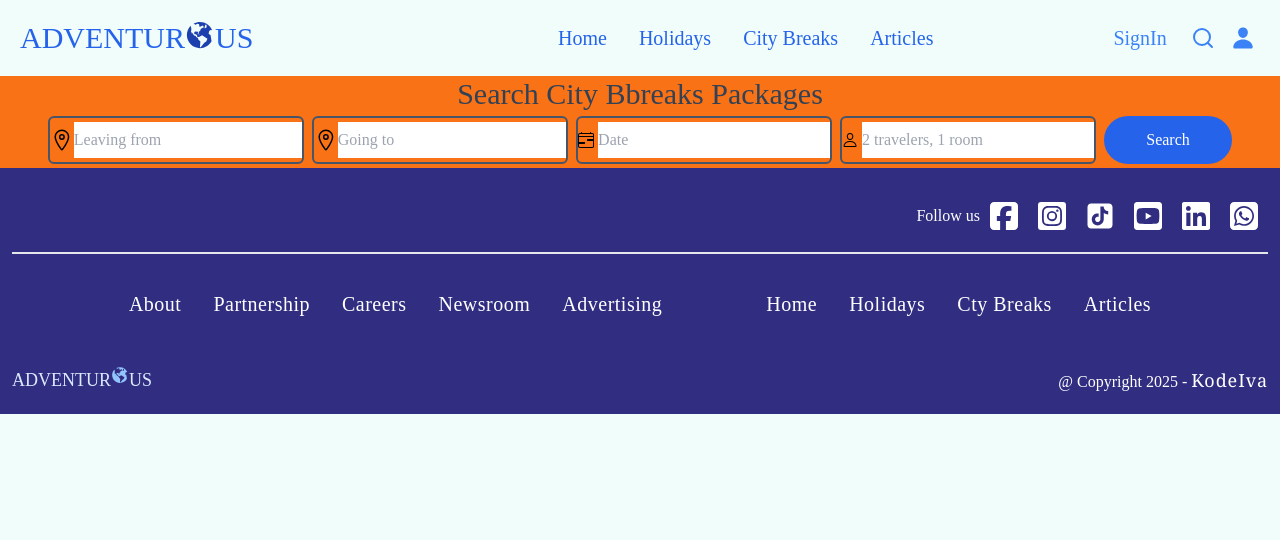
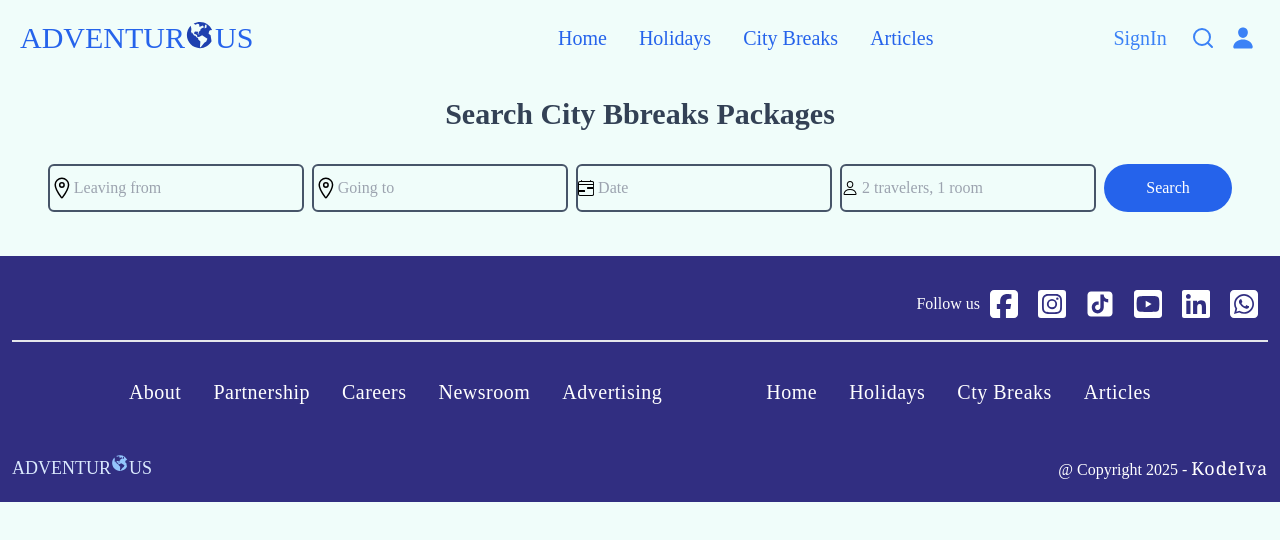
Before and after one commit to KodeIva/adventurous, a React (Create React App) app: page /city-breaks in a window 1280 px wide. Shown: the top 540 px of the page. Built offline with nearby package versions, Linux system fonts and the light colour scheme.

Commit message:
more styling added

```diff
--- a/src/pages/CityBreaks.jsx
+++ b/src/pages/CityBreaks.jsx
@@ -4,28 +4,28 @@ import { BsCalendar4Range } from "react-icons/bs";
 
 const CityBreaks = () => {
   return (
-    <section className='w-full h-auto lg:bg-yellow-300 xl:bg-orange-500'>
+    <section className='w-full h-auto'>
       <div className='flex flex-col justify-center items-center'>
-        <h2 className='text-2xl lg:text-3xl text-slate-700 font-medium'>Search City Bbreaks Packages</h2>
+        <h2 className='text-2xl my-5 lg:text-3xl text-slate-700 font-semibold'>Search City Bbreaks Packages</h2>
         <form action="" className='flex flex-col lg:flex-row'>
-          <label htmlFor="" className='flex justify-center items-center w-80 lg:w-56 xl:w-64  h-12 m-1 border-2 rounded-md border-slate-600'>
+          <label htmlFor="" className='flex justify-center items-center mt-3 w-80 lg:w-56 xl:w-64  h-12 m-1 border-2 rounded-md border-slate-600'>
             <IoLocationOutline className='text-3xl' />
-            <input type="text" className='h-9 w-72' placeholder='Leaving from' />
+            <input type="text" className='h-9 bg-transparent outline-none w-72' placeholder='Leaving from' />
           </label>
-          <label htmlFor="" className='flex justify-center items-center w-80 lg:w-56 xl:w-64 h-12 m-1 border-2 rounded-md border-slate-600'>
+          <label htmlFor="" className='flex justify-center items-center mt-3 w-80 lg:w-56 xl:w-64 h-12 m-1 border-2 rounded-md border-slate-600'>
             <IoLocationOutline className='text-3xl' />
-            <input type="text" className='h-9 w-72' placeholder='Going to' />
+            <input type="text" className='h-9 bg-transparent outline-none w-72' placeholder='Going to' />
           </label>
-          <label htmlFor="" className='flex justify-center items-center w-80 lg:w-56 xl:w-64 h-12 m-1 border-2 rounded-md border-slate-600'>
+          <label htmlFor="" className='flex justify-center items-center mt-3 w-80 lg:w-56 xl:w-64 h-12 m-1 border-2 rounded-md border-slate-600'>
             <BsCalendar4Range className='text-2xl pr-1' />
-            <input type="calendar" className='h-9 w-72' placeholder='Date' />
+            <input type="calendar" className='h-9 bg-transparent outline-none w-72' placeholder='Date' />
           </label>
-      <label htmlFor="" className='flex justify-center items-center w-80 lg:w-56 xl:w-64 h-12 m-1 border-2 rounded-md border-slate-600'>
-        <IoPersonOutline className='text-2xl pr-1' />
-        <input type="text" className='h-9 w-72' placeholder='2 travelers, 1 room' />
-      </label>
-      <button type='button' className='bg-blue-600 text-white m-1 w-80 lg:w-32 h-12 rounded-3xl hover:bg-blue-800 duration-700'>Search</button>
-     </form>
+          <label htmlFor="" className='flex justify-center items-center mt-3 w-80 lg:w-56 xl:w-64 h-12 m-1 border-2 rounded-md border-slate-600'>
+            <IoPersonOutline className='text-2xl pr-1' />
+            <input type="text" className='h-9 bg-transparent outline-none w-72' placeholder='2 travelers, 1 room' />
+          </label>
+          <button type='button' className='bg-blue-600 text-white mt-3 mb-11 m-1 w-80 lg:w-32 h-12 rounded-3xl hover:bg-blue-800 duration-700'>Search</button>
+        </form>
      </div>
     </section>
   )
```
